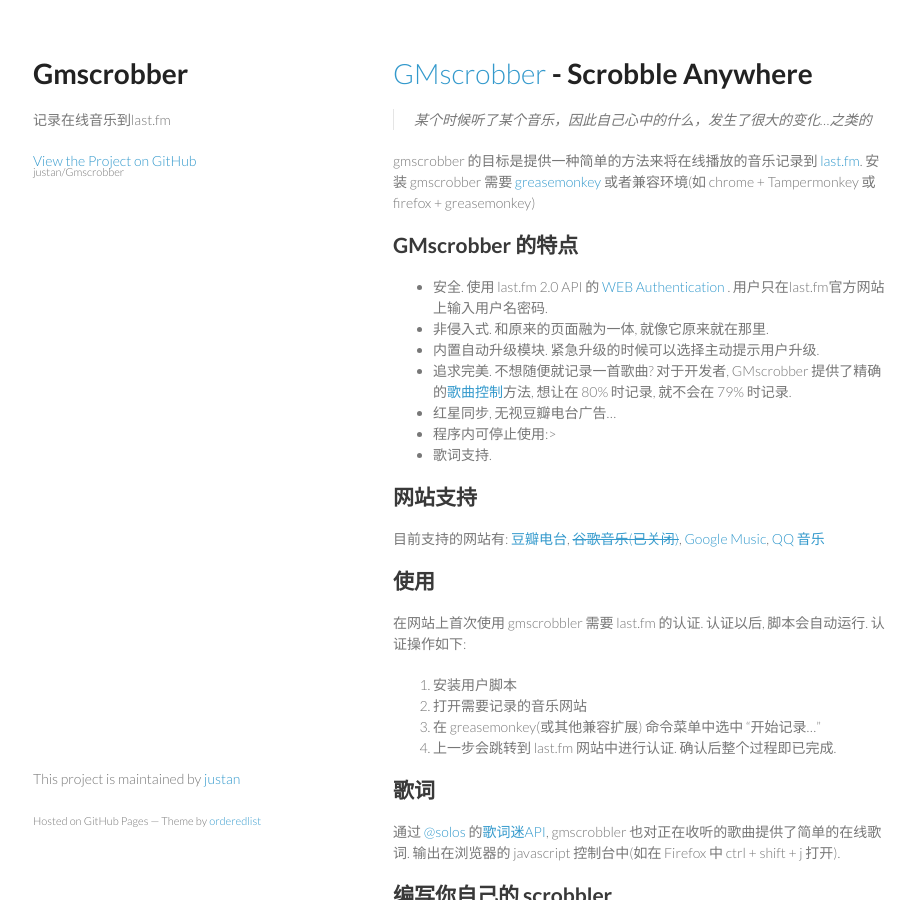
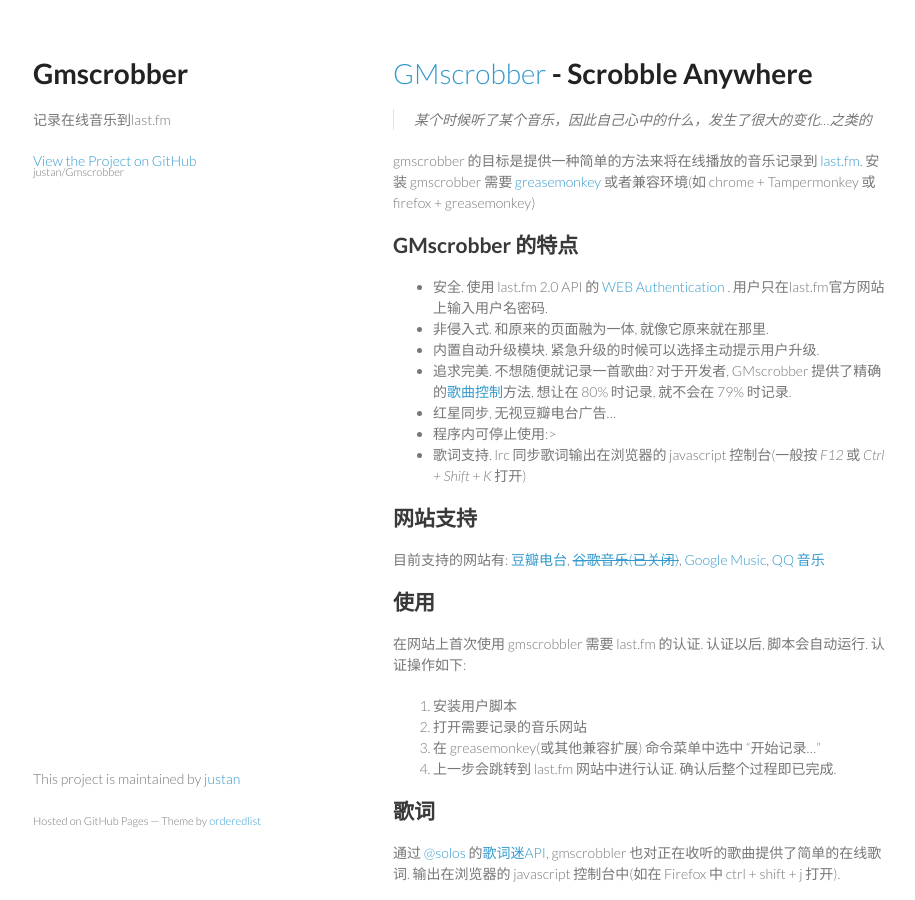
Before and after one commit to justan/gmscrobber, a Jekyll site: the page built from index.md, in a window 1280 px wide and 900 px high. Shown: the whole window, without its empty margins (177-1092 px from the left). Built offline with Jekyll 4.4.1, drawn with Linux system fonts in a browser that asks for light colours; Markdown is read by kramdown in place of the engine named in the settings; comment, search, counter and statistics services are not loaded.

Commit message:
显示歌词说明

```diff
--- a/index.md
+++ b/index.md
@@ -17,7 +17,7 @@
   * 追求完美. 不想随便就记录一首歌曲? 对于开发者, GMscrobber 提供了精确的[歌曲控制](#歌曲控制相关)方法, 想让在 80% 时记录, 就不会在 79% 时记录.
   * 红星同步, 无视豆瓣电台广告...
   * 程序内可停止使用:>
-  * 歌词支持.
+  * 歌词支持. lrc 同步歌词输出在浏览器的 javascript 控制台(一般按 _F12_ 或 _Ctrl + Shift + K_ 打开)
 
 ## 网站支持
 目前支持的网站有: [豆瓣电台](http://douban.fm/), [<del>谷歌音乐(已关闭)</del>](http://g.top100.cn/16667639/html/player.html#loaded), [Google Music](http://music.google.com), [QQ 音乐](http://music.qq.com)
```
